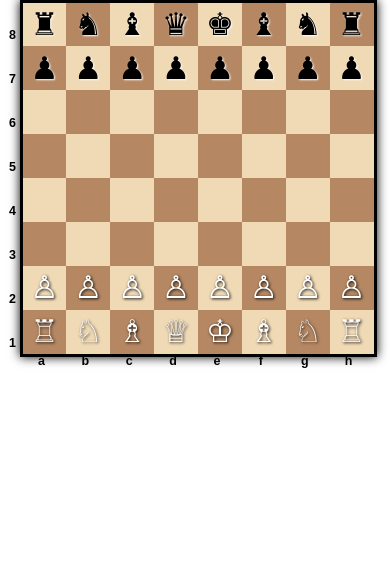
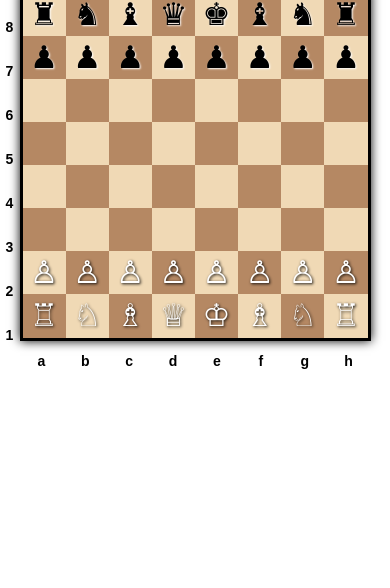
Before and after one commit to michaeldias-code/test, a plain HTML site: page chess-js/index.html in a window 390 px wide. Shown: the part 286-874 px from the top of the page. After the commit the page ends 844 px from the top, so only its background shows below. Drawn offline with Linux system fonts and the light colour scheme.

Commit message:
Update style.css

```diff
--- a/chess-js/style.css
+++ b/chess-js/style.css
@@ -1,4 +1,4 @@
-/* style.css — v4.2 */
+/* style.css — v4.4 */
 
 /* Corpo da página */
 body {
@@ -36,6 +36,7 @@ h1 {
     height: 100%;
     border: 3px solid #000;
     box-shadow: 0 0 10px #000;
+    box-sizing: border-box;
 }
 
 /* Células */
@@ -142,37 +143,49 @@ h1 {
 
 /* Ajustes finos para celular */
 @media (max-width: 600px) {
+    /* Centralização agora funciona porque o bloco cabe na tela */
     body {
-        justify-content: center;     /* centraliza verticalmente */
-        padding-top: 10px;           /* só um respiro */
-        padding-bottom: 20px;
+        display: flex;
+        flex-direction: column;
+        justify-content: center;
+        align-items: center;
+        min-height: 100vh;
+        margin: 0;
     }
+    /* Wrapper nunca ultrapassa a tela */
     #chessboard-wrapper {
-        width: 90vmin;
-        height: 90vmin;
+        width: min(90vmin, 95vw);
+        height: min(90vmin, 95vw);
+
+        /* RESOLUÇÃO DO PROBLEMA */
+        max-height: calc(100vh - 120px);  /* garante caber com labels */
+        max-width: calc(100vw - 20px);
+
+        position: relative;
+        box-sizing: border-box;
     }
-
+    /* Tabuleiro interno sempre perfeito */
+    #chessboard {
+        width: 100%;
+        height: 100%;
+        box-sizing: border-box;
+    }
     .cell {
         font-size: calc(90vmin / 10);
     }
-
-    .file-label { bottom: -5%; }
-    .rank-label { left: -3%; }
+    /* Labels acompanham perfeitamente o novo tamanho */
+    .file-label,
+    .rank-label {
+        font-size: calc( (min(90vmin, 95vw)) * 0.04 );
+    }
 }
 
+/* Ajuste fino para PC */
 @media (min-width: 900px) {
     #chessboard-wrapper {
-        width: 82vmin;
-        height: 82vmin;
-    }
-
-    /* Ajustar labels para manter proporção */
-    .file-label,
-    .rank-label {
-        font-size: calc(82vmin * 0.04);
-    }
-
-    .piece {
-        font-size: calc(82vmin / 10);
+        width: 84vmin;
+        height: 84vmin;
+        box-sizing: border-box;  /* evita ultrapassagem */
+        overflow: hidden;        /* impede sombra de "empurrar" */
     }
 }
```
